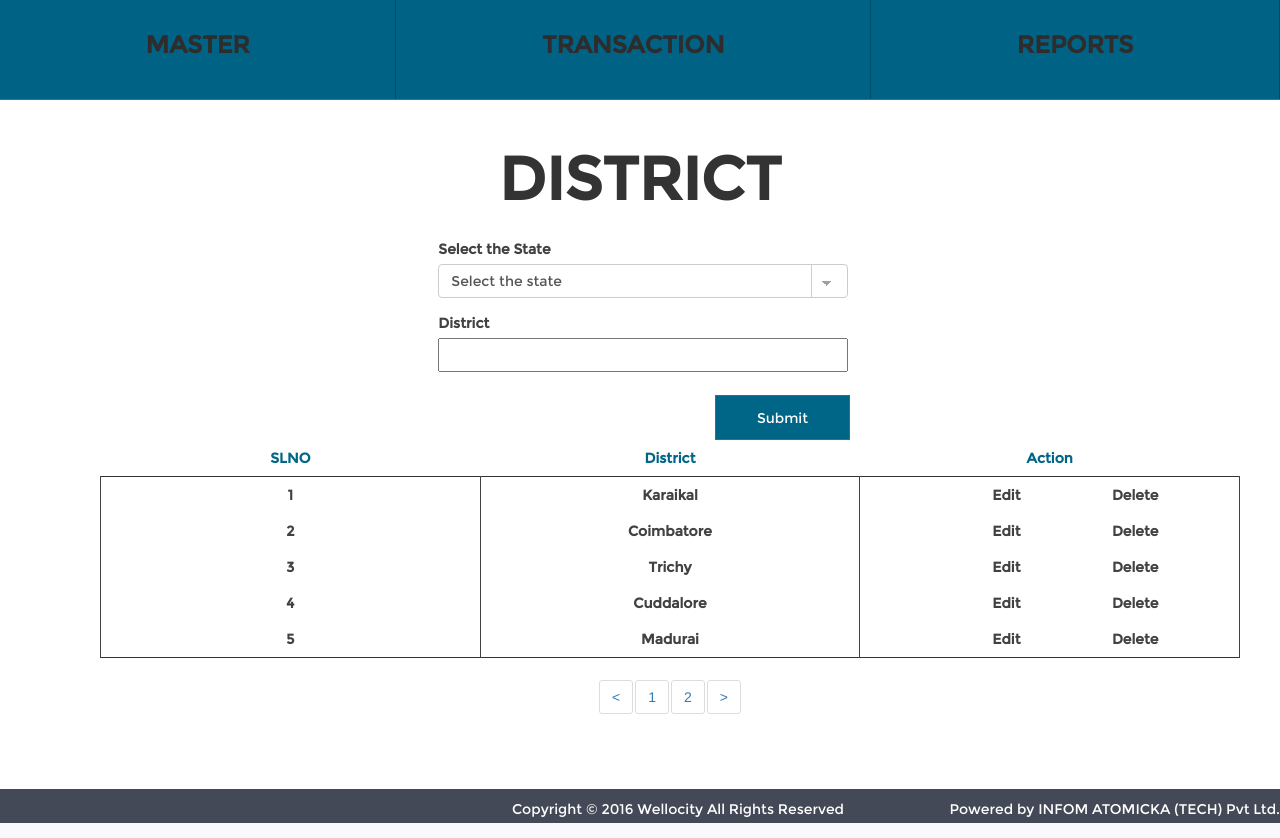
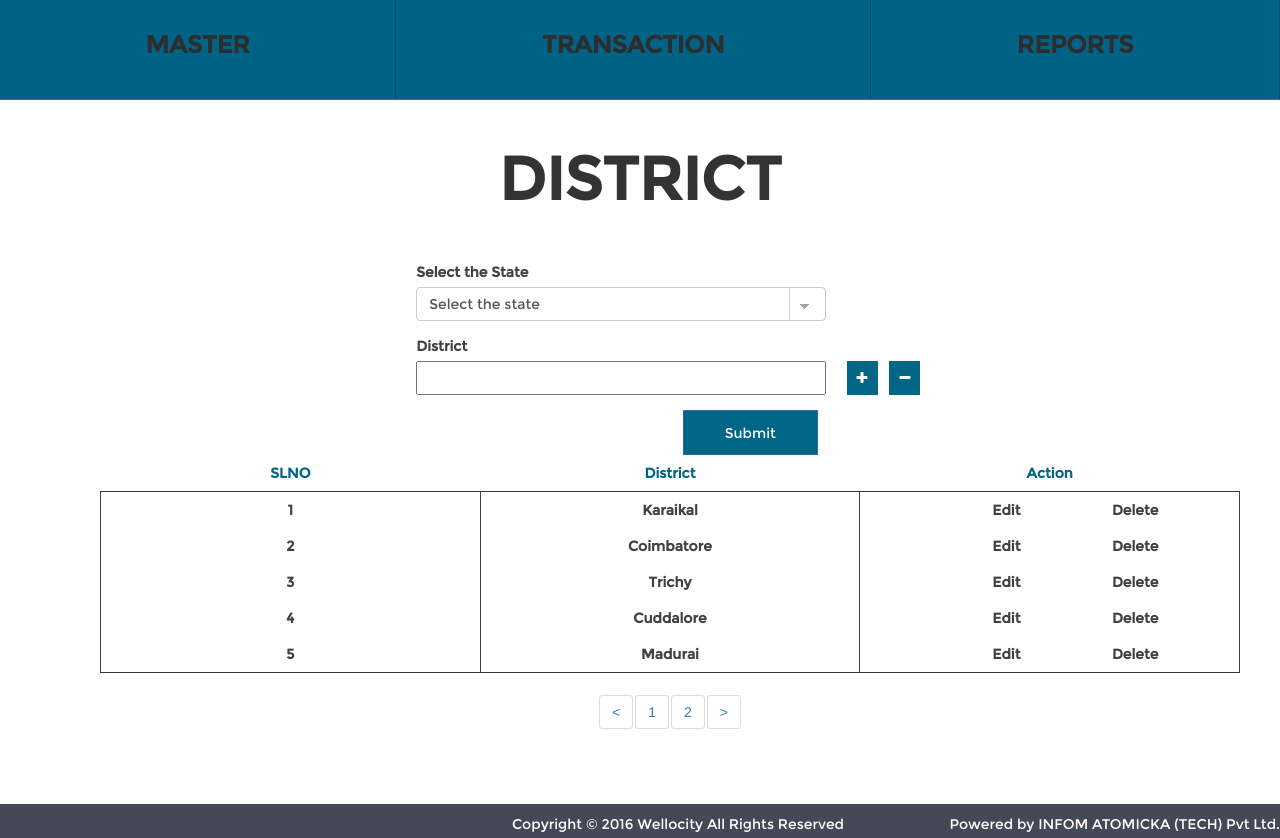
Before and after one commit to eteks/wct, a PHP site: page /district.php in a window 1280 px wide. Shown: the part 101-939 px from the top of the page. Run offline with PHP 8.4, Linux system fonts and the light colour scheme; a user stored in the database is signed in; data comes from the database, SQL or seed files in the repository.

Commit message:
add multiple district function

```diff
--- a/css/style.css
+++ b/css/style.css
@@ -706,7 +706,7 @@ select {
     position: relative;
     top: 1px;
 }
-.parameter_remove{
+.parameter_remove,.district_remove{
     background: #006687 none repeat scroll 0 0;
     color: #fff;
     cursor: pointer;
@@ -715,7 +715,7 @@ select {
     position: relative;
     top: 1px;
 }
-.parameter_add{
+.parameter_add,.district_add{
     background: #006687 none repeat scroll 0 0;
     color: #fff;
     cursor: pointer;
@@ -1280,16 +1280,16 @@ input[type=radio]:checked + label:before {
     width: 113px;
     z-index: 98;
 }
-.parameter_add:hover .tooltip_parameter{
+.parameter_add:hover .tooltip_parameter,.district_add:hover .tooltip_parameter{
     display: block;
 }
-.parameter_add:hover .tip_triangle{
+.parameter_add:hover .tip_triangle,.district_add:hover .tip_triangle{
     display: block;
 }
-.parameter_remove:hover .tooltip_remove{
+.parameter_remove:hover .tooltip_remove,.district_remove:hover .tooltip_remove{
     display: block;
 }
-.parameter_remove:hover .tip_triangle{
+.parameter_remove:hover .tip_triangle,.district_remove:hover .tip_triangle{
     display: block;
 }
 .plus_align:hover .tooltip_parameter{
@@ -1384,3 +1384,10 @@ input[type=radio]:checked + label:before {
     position: relative;
     right: 30px;
 }
+.district-add {
+    margin: 0 !important;
+    padding: 0 !important;
+    position: relative;
+    top: 24px;
+    left: 20px;
+}
--- a/dbconnect.php
+++ b/dbconnect.php
@@ -2,7 +2,7 @@
 class dbConnect {
     public $DB_HOST='localhost';
     public $DB_USER='root';
-    public $DB_PASSWORD='root';
+    public $DB_PASSWORD='';
     public $DB_DATABASE='wellocity';
     // public $DB_HOST='103.15.74.116';
     // public $DB_USER='atomicka_Etecusr';
--- a/district.php
+++ b/district.php
@@ -9,11 +9,11 @@
 			<span class="sports">DISTRICT</span>
 		</div><!--end container-->
 		<div class="container">
-			<div class="col-md-8">
-				<div class="col-md-4"></div>
+			<div class="col-md-9">
+				<div class="col-md-3"></div>
 				<div class="col-md-8 col-xs-12 align_left">
 					<form name="district_form" id="districts_form">
-						<div class="form-group">
+						<div class="form-group col-md-10">
 						  <label for="sel1">Select the State</label>
 						  <select class="form-control adjust_width classic choose_state" id="sel1" name="district_state" data-validation-error-msg="Please Select the name of the State" data-validation="required">
 						  <option value="">Select the state</option>
@@ -26,15 +26,30 @@
 						  </select>
 						  <!-- <label class="category_text">Please Select the State</label><br> -->
 						</div>
-						<div class="align_margin">
-							<label>District</label><br>
-							<input type="text" class="districts" name="district_name" data-validation-error-msg="Please Enter the name of the District" data-validation="required">
-							<span class="add_district_error"></span>
-							<label class="category_text">Please Enter the District</label>
+						<div class="align_margin district_clone">
+							<div class="district_clone_content form-group col-md-10">
+								<label>District</label><br>
+								<input type="text" class="districts" name="district_name[]" data-validation-error-msg="Please Enter the name of the District" data-validation="required">
+								<span class="add_district_error"></span>
+								<label class="category_text">Please Enter the District</label>
+							</div>
+						</div>
+						<div class="form-group district-add col-md-2">
+							<!-- <input type="button" class="btn btn-primary align_right parameter_btn"> -->
+							<i class="fa fa-plus district_add">
+								<div class="tooltip_parameter">Add District</div>
+								<div class="tip_triangle"></div>
+							</i>
+							<i class="fa fa-minus district_remove">
+								<div class="tooltip_remove">Remove District</div>
+								<div class="tip_triangle"></div>
+							</i>
+						</div>
+						<div class="col-md-11">
+							<!-- <button type="button" class="btn btn-primary align_right clear add_district_act" name="district">Submit</button> -->
+							<input type="submit" class="btn btn-primary align_right clear add_district_act" name="district" value="Submit">
 						</div>
 
-						<!-- <button type="button" class="btn btn-primary align_right clear add_district_act" name="district">Submit</button> -->
-						<input type="submit" class="btn btn-primary align_right clear add_district_act" name="district" value="Submit">
 					</form>
 				</div>
 				<div class="container">
--- a/functions/district_function.php
+++ b/functions/district_function.php
@@ -65,24 +65,35 @@
 			$districtFunction = new districtFunction();
 			$districtFunction->statesid = $_POST['district_state'];
 			$districtFunction->districtname = $_POST['district_name'];
+			$exist = '';
+			foreach ($_POST['district_name'] as $key => $value) {
+				$check_query = "select * from wc_district where districtstates_id = '".$_POST['district_state']."' and district_name = '".$value."' ";
+				if(!mysql_num_rows(mysql_query($check_query))){
+					mysql_query("insert into wc_district (districtstates_id,district_name,district_status) values('".$_POST['district_state']."','".$value."','1')")or die(mysql_error());
+				}else{
+					$exist .= $value.',';
+				}
+
+			}
+			print $exist;
 			//Multidimensional array looping for district
 			// foreach ($DISTRICT as $element) {
-		 //        if (in_array($_POST['district_name'], $element)){$addstatus = true;}
-	  //       }
+		    //  if (in_array($_POST['district_name'], $element)){$addstatus = true;}
+	        // }
 			// if ($addstatus) {
-				$district = $districtFunction->isdistrictExist();
-				if(!$district){
-					$districtinsert = $districtFunction->districtInsert();
-					if($districtinsert){
-						$states = mysql_fetch_array($districtFunction->statenameSelect());
-						echo "success#District Inserted#".$districtinsert.'#'.$states['states_name'].'#'.$_POST['district_name'];
-					}else{
-						echo "failure#District Not Inserted";
-					}
-				}
-				else {
-					echo "failure#District Already Exist";
-				}
+				// $district = $districtFunction->isdistrictExist();
+				// if(!$district){
+				// 	$districtinsert = $districtFunction->districtInsert();
+				// 	if($districtinsert){
+				// 		$states = mysql_fetch_array($districtFunction->statenameSelect());
+				// 		echo "success#District Inserted#".$districtinsert.'#'.$states['states_name'].'#'.$_POST['district_name'];
+				// 	}else{
+				// 		echo "failure#District Not Inserted";
+				// 	}
+				// }
+				// else {
+				// 	echo "failure#District Already Exist";
+				// }
 				// }
 				// else{
 				// 	echo "failure#No District Present in that Name";
--- a/js/action.js
+++ b/js/action.js
@@ -868,28 +868,14 @@ $('.reset_form').on('click',function(){
                data: form_data,
                cache: false,
                success: function(html) {
-                    var result_split = html.split('#');
-                     if (result_split[0].indexOf("success") !== -1){
-                       // $('.add_district_error').text(result_split[1]).show();
-                       $('.add_district_error').hide();
-                       alert(result_split[1]);
-                       html ="<tr class='align_center delete_color'>\
-                       <input type='hidden' name='district_id' value="+result_split[2]+">\
-                       <td class='t_district_id'>"+result_split[2]+"</td>\
-                          <td class='t_district_name'>"+result_split[4]+"</td>\
-                          <td>\
-                            <span class='edit_state' onclick='editfunction("+result_split[2]+")'>Edit</span>\
-                            <span class='delete_state' data-value="+result_split[2]+">Delete</span>\
-                          </td></tr> ";
-                       // $('.district_table tr:last').after(html);
-                       document.district_form.reset();
-                       location.reload();
-
-                     }
-                     else{
-                      $('.add_district_error').text(result_split[1]).show();
-                     }
-                   }
+                    if(html){
+                        alert(html+' district already exist!');
+                        location.reload();
+                    }else{
+                        alert('District Updated Successfully!');
+                        location.reload();
+                    }
+                }
           });
         }
     });
@@ -1338,6 +1324,21 @@ $('.reset_form').on('click',function(){
         newElement.appendTo($(".assign_content_holder"));
 
     }
+    var dist_id = 1;
+    $('.district_add').click(function(){
+        nextElement1($('.district_clone_content:last'));
+    })
+
+    function nextElement1(element){
+        var newElement = element.clone();
+        var id = dist_id+1;
+        dist_id = id;
+        //alert(dist_id);
+        newElement.find('.districts').val('');
+        newElement.appendTo($(".district_clone"));
+
+    }
+
 
 
     $(document.body).delegate('.parameter_type','change',function() {
@@ -2424,6 +2425,11 @@ $('.reset_form').on('click',function(){
         $('.assign_clone_content:last').remove();
       }
     });
+    $('.district_remove').click(function(){
+      if($('.district_clone_content').length !=1){
+        $('.district_clone_content:last').remove();
+      }
+    });
 
 
 
```
